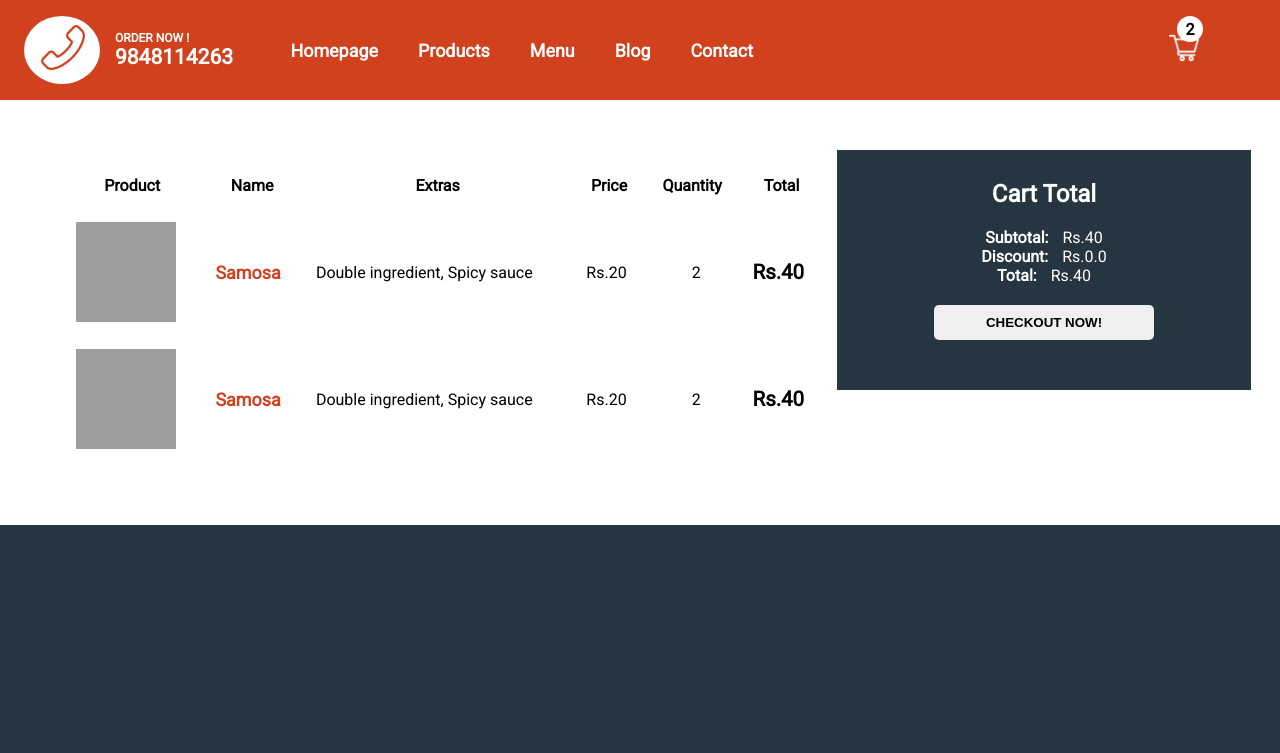
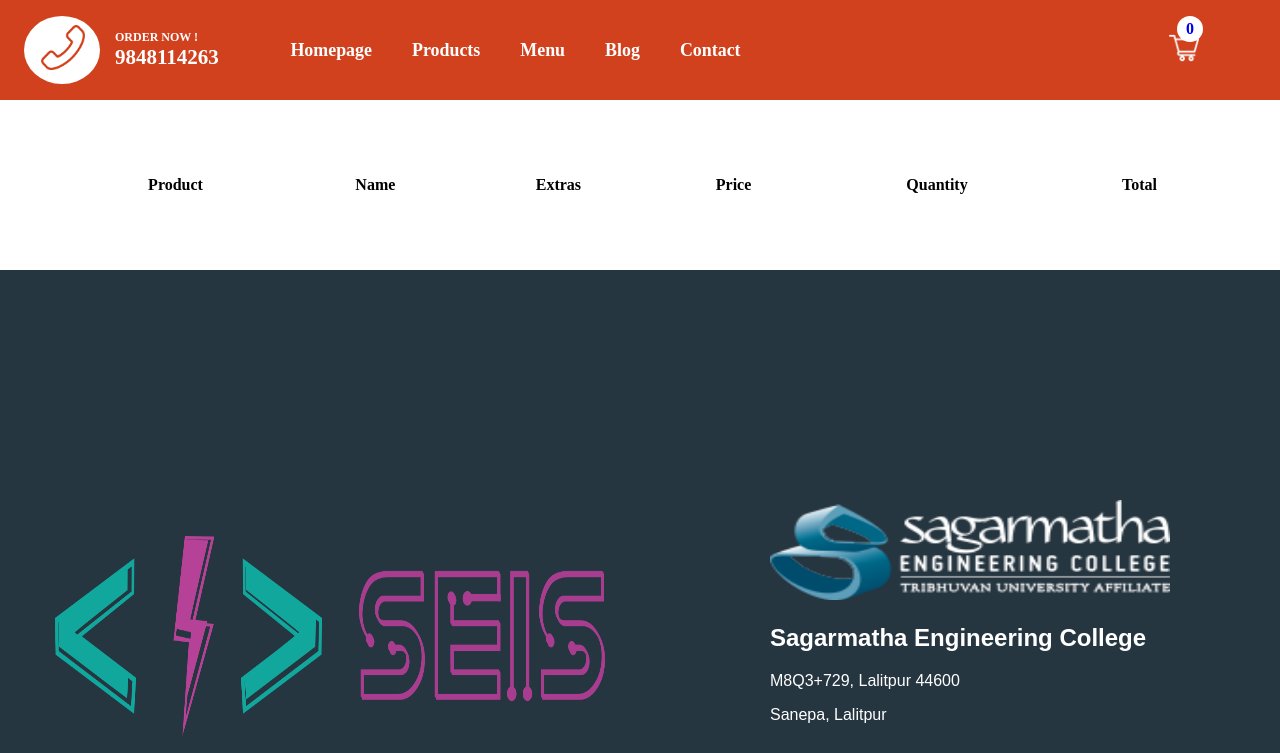
Before and after one commit to LokendraGC/canteen_web_app, a Next.js app: page /cart in a window 1280 px wide. Shown: the top 753 px of the page. Built offline with nearby package versions, Linux system fonts and the light colour scheme; grey boxes are pictures that could not be loaded.

Commit message:
function of cart added using redux

```diff
--- a/package.json
+++ b/package.json
@@ -10,14 +10,15 @@
   },
   "dependencies": {
     "@next/font": "^14.0.1",
+    "@reduxjs/toolkit": "^1.9.7",
     "axios": "^1.6.1",
     "mongoose": "^8.0.0",
     "next": "^14.0.3-canary.5",
     "next-compose-plugins": "^2.2.1",
-    "next-google-fonts": "^2.2.0",
     "react": "^18",
     "react-dom": "^18",
-    "react-icons": "^4.11.0"
+    "react-icons": "^4.11.0",
+    "react-redux": "^8.1.3"
   },
   "devDependencies": {
     "@types/axios": "^0.14.0",
--- a/src/app/api/products/[id]/route.js
+++ b/src/app/api/products/[id]/route.js
@@ -4,9 +4,9 @@
 import { NextResponse } from "next/server";
 
 export async function GET(req, context) {
-  console.log(context);
+  // console.log(context);
   const { params } = context;
-  console.log(params.id);
+  // console.log(params.id);
 
   let data = [];
 
@@ -14,7 +14,7 @@
   try {
     await mongoose.connect(connectionStr);
     data = await Product.findOne({ _id: id });
-    console.log(data);
+    // console.log(data);
 
     if (!data) {
       return NextResponse.json({ success: false, error: "Item not found" });
--- a/src/app/cart/page.js
+++ b/src/app/cart/page.js
@@ -1,8 +1,16 @@
+'use client'
 import React from "react";
 import styles from "../../styles/Cart.module.css";
 import Image from "next/image";
+import {useDispatch,useSelector} from "react-redux";
+
 
 const Cart = () => {
+
+  const dispatch = useDispatch();
+  const cart = useSelector(state=>state.cart)
+  const quantity = useSelector(state=>state.cart.quantity)
+
   return (
     <div className={styles.container}>
       <div className={styles.left}>
@@ -18,13 +26,13 @@
             </tr>
           </thead>
 
-
           <tbody>
-            <tr className={styles.tr}>
+            {cart.products.map((product) => (
+              <tr className={styles.tr} key={product._id}>
                 <td>
                   <div className={styles.imgContainer}>
                     <Image
-                    src="/Img/samosa1.jpg"
+                      src={product.img}
                       alt=""
                       layout="fill"
                       objectFit="cover"
@@ -32,76 +40,55 @@
                   </div>
                 </td>
                 <td>
-                <span className={styles.name}>Samosa</span>
+                  <span className={styles.name}>{product.title}</span>
                 </td>
                 <td>
-                <span className={styles.extras}>
-                  Double ingredient, Spicy sauce
+                  {product.extraOptions.map((extra) => (
+                    <span key={extra._id}>{extra.text}</span>
+
+                  ))}
+                </td>
+                <td>
+                  <span className={styles.price}>Rs.{product.price}</span>
+                </td>
+                <td>
+                  <span
+                    className={styles.quantity}
+                    style={{ paddingLeft: "33px" }}
+                  >
+                    {quantity}
                   </span>
                 </td>
                 <td>
-                <span className={styles.price}>Rs.20</span>
-              </td>
-              <td>
-                <span className={styles.quantity} style={{paddingLeft:'33px'}}>2</span>
-              </td>
-              <td>
-                <span className={styles.total}>Rs.40</span>
+                  <span className={styles.total}>
+                    {product.price * quantity}
+                  </span>
                 </td>
               </tr>
-          </tbody>
-
-
-          <tbody>
-            <tr className={styles.tr}>
-              <td>
-                <div className={styles.imgContainer}>
-                  <Image
-                    src="/Img/samosa1.jpg"
-                    alt=""
-                    layout="fill"
-                    objectFit="cover"
-                  />
-                </div>
-              </td>
-              <td>
-                <span className={styles.name}>Samosa</span>
-              </td>
-              <td>
-                <span className={styles.extras}>
-                  Double ingredient, Spicy sauce
-                </span>
-              </td>
-              <td>
-                <span className={styles.price}>Rs.20</span>
-              </td>
-              <td>
-                <span className={styles.quantity} style={{paddingLeft:'33px'}}>2</span>
-              </td>
-              <td>
-                <span className={styles.total}>Rs.40</span>
-              </td>
-            </tr>
+            ))}
           </tbody>
         </table>
-
       </div>
 
+      {cart.products.map((product) => (
         <div className={styles.right}>
           <div className={styles.wrapper}>
             <h2 className={styles.title}>Cart Total</h2>
             <div className={styles.totalText}>
-            <b className={styles.totalTextTitle}>Subtotal:</b> Rs.40
+              <b className={styles.totalTextTitle}>Subtotal:</b> Rs.
+              {product.price * quantity}
             </div>
             <div className={styles.totalText}>
               <b className={styles.totalTextTitle}>Discount:</b> Rs.0.0
             </div>
             <div className={styles.totalText}>
-            <b className={styles.totalTextTitle} >Total:</b> Rs.40
+              <b className={styles.totalTextTitle}>Total:</b> Rs.
+              {product.price * quantity}
             </div>
             <button className={styles.button}>CHECKOUT NOW!</button>
           </div>
         </div>
+      ))}
     </div>
   );
 };
--- a/src/app/layout.js
+++ b/src/app/layout.js
@@ -1,30 +1,25 @@
+'use client'
 import './globals.css'
 import Navbar from '../components/Navbar.js'
 import Footer from '../components/Footer.js'
-import { Roboto } from "next/font/google";
+import { Provider } from 'react-redux'
+import store from './redux/store'
 
-const roboto = Roboto({
-  weight: "400",
-  subsets: ["latin", "cyrillic"],
-  display: "swap",
-  italicVariant: "oblique",
-  stretch: "condensed",
-  className: "custom-roboto-font",
-  fallbacks: ["Arial", "sans-serif"],
-});
 
-export const metadata = {
-  title: 'Canteen Management App',
-  description: 'Created by Lokendra',
-}
+// export const metadata = {
+//   title: 'Canteen Management App',
+//   description: 'Created by Lokendra',
+// }
 
 export default function RootLayout({ children }) {
   return (
-    <html lang="en" className={roboto.className}>
+    <html lang="en" >
       <body>
+        <Provider store={store}>
         <Navbar />
         {children}
         <Footer />
+        </Provider>
       </body>
     </html>
   );
--- /dev/null
+++ b/src/app/redux/cartSlice.js
@@ -0,0 +1,25 @@
+import { createSlice } from "@reduxjs/toolkit";
+
+const cartSlice = createSlice({
+  name: "cart",
+  initialState: {
+    products: [],
+    quantity: 0,
+    total: 0,
+  },
+  reducers: {
+    addProduct: (state, action) => {
+      state.products.push(action.payload);
+      state.quantity += 1;
+      state.total += action.payload.price * action.payload.quantity;
+    },
+    reset: (state) => {
+      state.products = [];
+      state.quantity = 0;
+      state.total = 0;
+    },
+  },
+});
+
+export const {addProduct,reset} = cartSlice.actions;
+export default cartSlice.reducer;
--- /dev/null
+++ b/src/app/redux/store.js
@@ -0,0 +1,8 @@
+import { configureStore } from "@reduxjs/toolkit";
+import cartReducer from './cartSlice.js'
+
+export default configureStore({
+    reducer:{
+        cart:cartReducer,
+    }
+})
--- a/src/components/Card.js
+++ b/src/components/Card.js
@@ -3,7 +3,8 @@
 import Image from "next/image";
 import Link from "next/link";
 
-const Card = ({product}) => {
+const
+Card = ({product}) => {
   return (
     <div className={styles.container}>
       <Link href={`/products/${product._id}`} passHref>
--- a/src/components/Navbar.js
+++ b/src/components/Navbar.js
@@ -5,8 +5,12 @@
 import {RiMenu2Fill} from 'react-icons/ri'
 import {MdRestaurantMenu} from 'react-icons/md'
 import { useState } from "react";
+import { useSelector } from "react-redux";
+import Link from "next/link";
 
 const Navbar = () => {
+
+  const quantity = useSelector(state=>state.cart.quantity)
 
   const [menuOpen, setMenuOpen] = useState(false);
 
@@ -26,7 +30,6 @@
         </div>
       </div>
 
-
       <div className={styles.item}>
         <ul className={menuOpen ? styles.listMobile : styles.list}>
           <li className={styles.listItem}>Homepage</li>
@@ -37,10 +40,12 @@
         </ul>
       </div>
       <div className={styles.item}>
+        <Link href='/cart' passHref>
         <div className={styles.cart}>
           <Image src="/Img/cart.png" alt="" width={30} height={30} />
-          <div className={styles.counter}>2</div>
+          <div className={styles.counter}>{quantity}</div>
         </div>
+        </Link>
         <RiMenu2Fill
           size={30}
           className={styles.menu}
--- a/src/styles/Cart.module.css
+++ b/src/styles/Cart.module.css
@@ -8,6 +8,8 @@
     height: 100px;
     width: 100px;
 }
+
+
 
 .left{
     flex: 2;
@@ -87,6 +89,7 @@
         align-items: center;
         justify-content: center;
         margin-bottom: 20px;
+
     }
     .name{
         font-size: 4vw;
```
Also changed, not shown: src/app/products/[id]/page.js (+31 -24 lines), src/app/redux/Providers.js (added, +9 -0 lines), 1 other file (tests, documents, lock files or other folders). Lines whose indentation alone changed are shown as unchanged.
